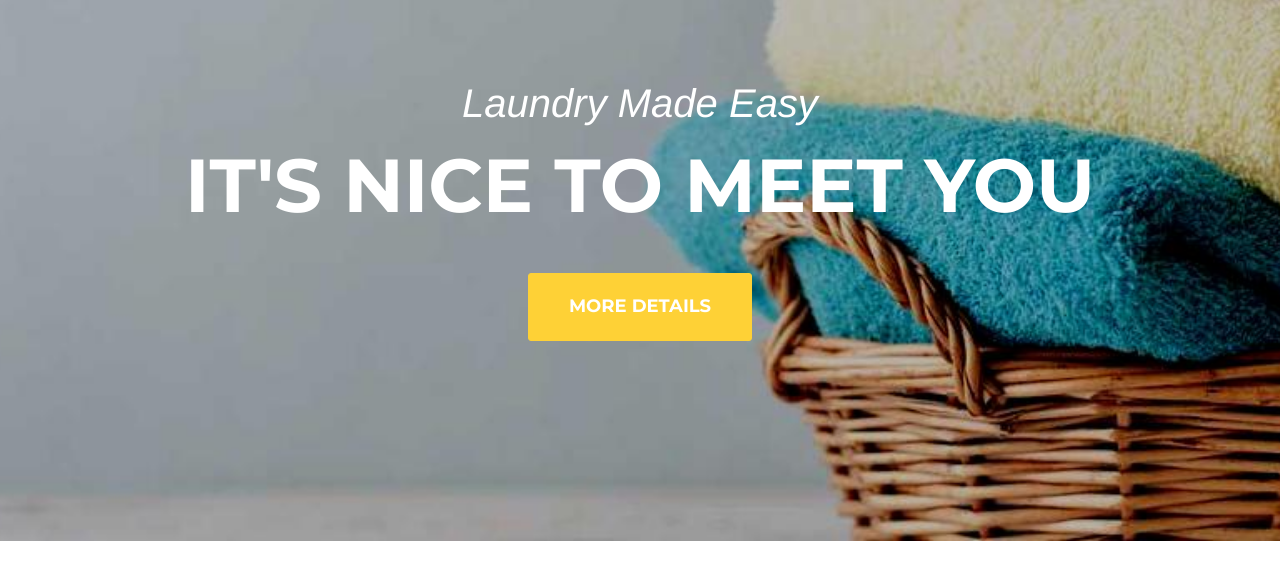
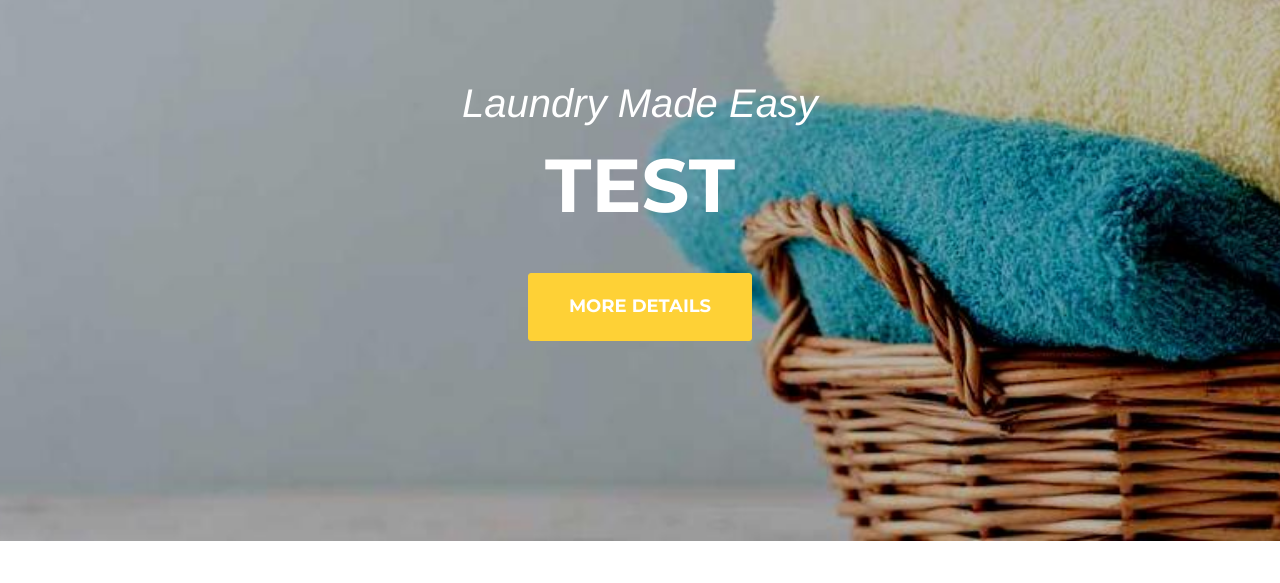
Before and after one commit to sadhankumar/Laundry_service_website, a website: page index.html in a window 1280 px wide. Shown: the part 217-800 px from the top of the page. Drawn offline with nearby package versions, Linux system fonts and the light colour scheme; a web font is replaced by a local one.

Commit message:
text-change

```diff
--- a/index.html
+++ b/index.html
@@ -81,7 +81,7 @@
 
             <div class="intro-text">
                 <div class="intro-lead-in">Laundry Made Easy</div>
-                <div class="intro-heading">It's Nice To Meet You</div>
+                <div class="intro-heading">test</div>
                 <a href="#services" class="page-scroll btn btn-xl">More Details</a>
             </div>
         </div>
```
